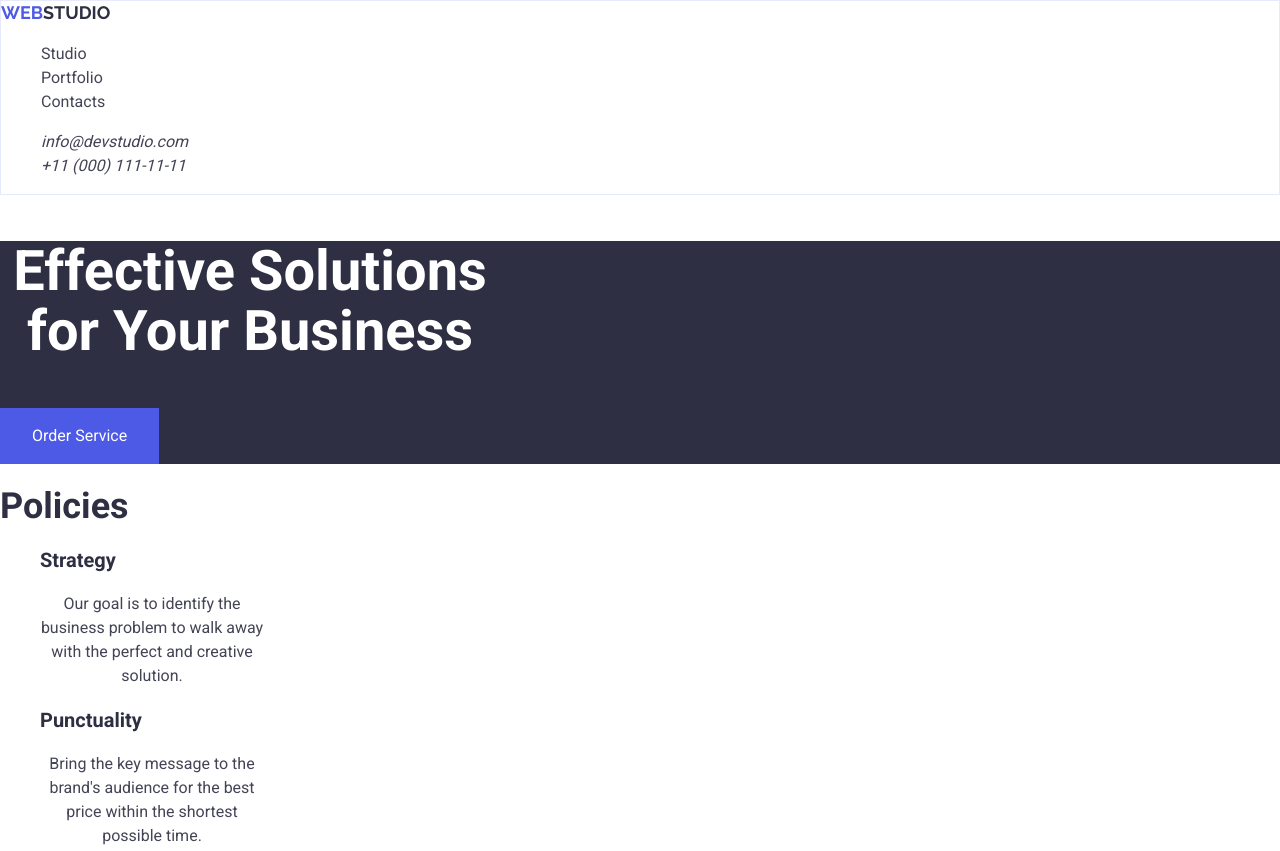
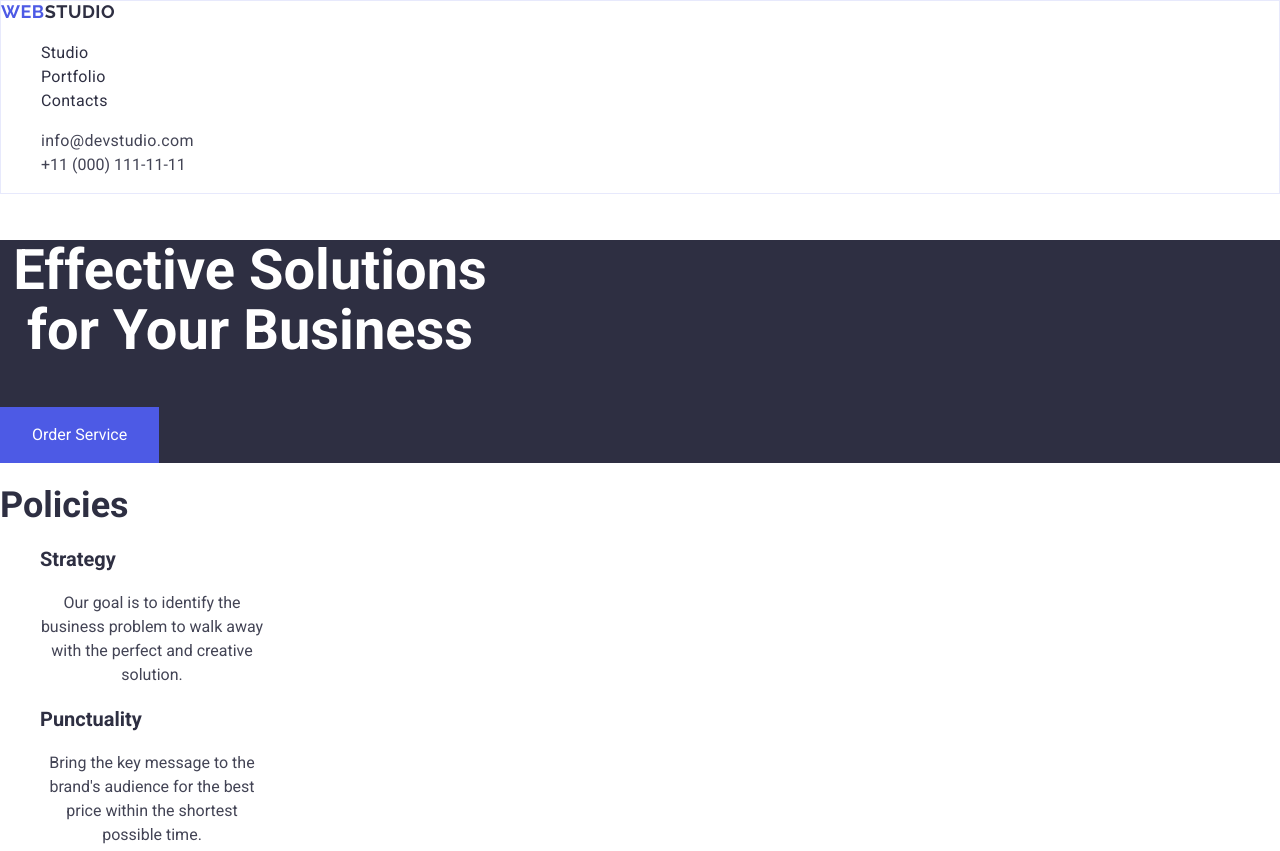
Before and after one commit to ArchiChikenLeg/goit-markup-hw-02, a website: page index.html in a window 1280 px wide. Shown: the top 851 px of the page. Drawn offline with nearby package versions, Linux system fonts and the light colour scheme.

Commit message:
header fixed

```diff
--- a/css/style.css
+++ b/css/style.css
@@ -80,19 +80,41 @@ header{
     text-transform: uppercase;
     letter-spacing: 3%;
     text-decoration: none;
-    color: var(--dark-color);
+    color: var(--primary-brand-color);
+    line-height: 1.17;
+    letter-spacing: 0.03em;
 }
 
 .accent-logo{
-    color: var(--primary-brand-color);
+    color: var(--dark-color);
 }
 
 .header-menu{
     color: var(--dark-color);
     font-weight: 500;
 }
-.header-menu a{
+.header-menu .nav-item{
     text-decoration: none;
+    letter-spacing: 0.02em;
+    color: var(--dark-color);
+}
+
+.header-menu .nav-item:hover,
+.header-menu .nav-item:focus{
+    color: var(--pressed-state-color);
+}
+
+.header-contacts{
+    font-style: normal
+}
+
+.header-contacts-li{
+    letter-spacing: 0.02em;
+}
+
+.header-contacts-li:hover,
+.header-contacts-li:focus{
+    color: var(--pressed-state-color)
 }
 
 .section-hero{
--- a/index.html
+++ b/index.html
@@ -13,16 +13,16 @@
   <body>
     <header>
         <nav>
-          <a href="./index.html" class="header-logo"><span class="accent-logo">Web</span>Studio</a>
+          <a href="./index.html" class="header-logo">Web<span class="accent-logo">Studio</span></a>
           <ul class="header-menu">
-            <li><a href="">Studio</a></li>
-            <li><a href="">Portfolio</a></li>
-            <li><a href="">Contacts</a></li>
+            <li><a href="./index.html" class="nav-item">Studio</a></li>
+            <li><a href="" class="nav-item">Portfolio</a></li>
+            <li><a href="" class="nav-item">Contacts</a></li>
           </ul>
         </nav>
         <address class="header-contacts">
           <ul>
-            <li><a href="mailto:info@devstudio.com">info@devstudio.com</a></li>
+            <li><a href="mailto:info@devstudio.com" class="header-contacts-li">info@devstudio.com</a></li>
             <li><a href="tel:+110001111111">+11 (000) 111-11-11</a></li>
           </ul>
         </address>
```
